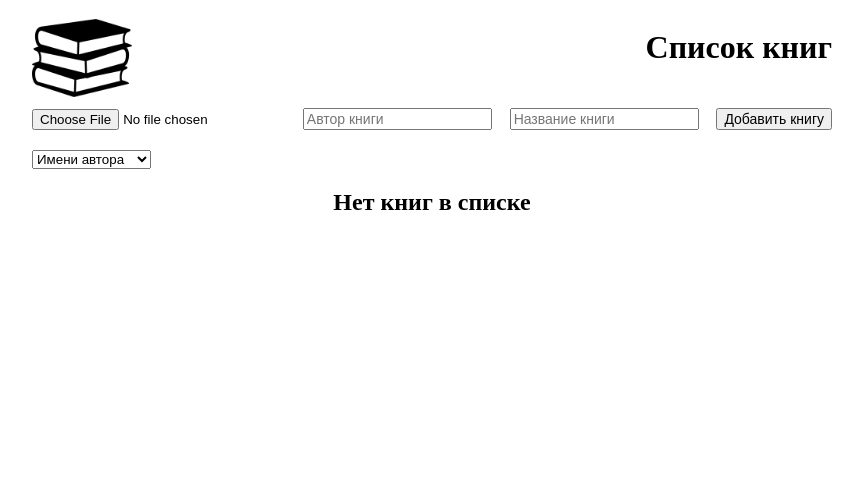
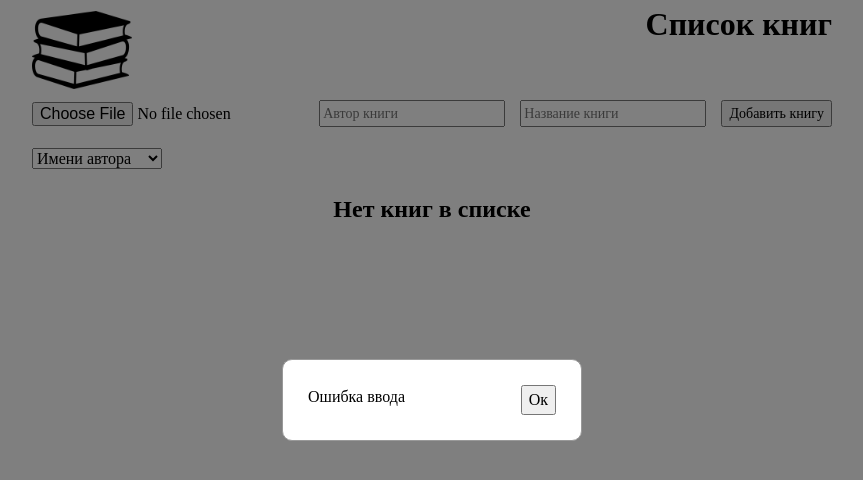
Before and after one commit to Maxac153/Test, a React (Create React App) app: page / in a window 1280 px wide. Both pictures are taken after typing "Sample", "Sample" into the empty fields and a click on the button "Добавить книгу". Shown: the top 480 px of the page, without its empty margins (208-1071 px from the left). Built offline with nearby package versions, Linux system fonts and the light colour scheme.

Commit message:
Add Clear.css, Add Modal

```diff
--- a/src/App.css
+++ b/src/App.css
@@ -1,67 +1,57 @@
-/* App */
+/* Wrapper */
 
-.App{
+.wrapper {
   width: 800px;
   margin: 0 auto;
 }
 
 /* Header */
 
-.header{
+.header {
   display: flex;
   justify-content: space-between;
 }
 
-.header__title{
+.header__title {
   text-align: center;
 }
 
-.header__logo{
+.header__logo {
   width: 100px;
 }
 
 /* Form */
 
-.add__book{
+.add__book {
   display: flex;
   align-items: center;
   justify-content: space-between;
 }
 
-.input{
+.input {
   font-size: 14px;
 }
 
-.btn{
+.btn {
   font-size: 14px;
 }
 
-
 /* Books list */
 
-.img_book{
+.img_book {
   width: 145px;
   height: 205px;
 }
 
 .item {
-    border: 1px #999 solid;
   display: flex;
   justify-content: space-between;
   align-items: center;
   margin: 20px 0;
   padding: 10px;
+  border: 1px #999 solid;
 }
 
-.no_books{
+.no_books {
   text-align: center;
 }
-
-/* Modal */
-
-.modal{
-    width: 300px;
-    height: 200px;
-    border: 1px #999 solid;
-    border-radius: 5px;
-}
--- a/src/App.js
+++ b/src/App.js
@@ -1,12 +1,13 @@
+import "./Clear.css";
 import "./App.css";
 import React, { useState } from "react";
 import Book from "./Components/BookItem";
 import Header from "./Components/Header";
 import Form from "./Components/Form";
 import Filter from "./Components/UI/filter/Filter";
+import Modal from "./Components/UI/modal/Modal";
 
 const App = () => {
-  //Преобразуем массив в объект
   let list = Object.values(localStorage).reduce((books, book) => {
     books = [...books, JSON.parse(book)];
     return books;
@@ -14,6 +15,7 @@ const App = () => {
 
   const [books, setBooks] = useState(list);
   const [filterSort, setFilterSort] = useState("");
+  const [modal, setModal] = useState(false);
 
   //Сортировка
   const sortBooks = (sort) => {
@@ -34,8 +36,10 @@ const App = () => {
 
   return (
     <div className="App">
+      <Modal visible={modal} setVisible={setModal}></Modal>
+      <div className="wrapper">
         <Header title={"Список книг"} />
-      <Form create={createBook} />
+        <Form create={createBook} setModal={setModal}/>
         <Filter
           value={filterSort}
           sort={sortBooks}
@@ -67,6 +71,7 @@ const App = () => {
           <h2 className="no_books">Нет книг в списке</h2>
         )}
       </div>
+    </div>
   );
 };
 export default App;
--- /dev/null
+++ b/src/Clear.css
@@ -0,0 +1,59 @@
+*,
+*::before,
+*::after {
+  box-sizing: border-box;
+}
+
+ul[class],
+ol[class] {
+  padding: 0;
+}
+
+body,
+h1,
+h2,
+h3,
+h4,
+p,
+ul[class],
+ol[class],
+li,
+figure,
+figcaption,
+blockquote,
+dl,
+dd {
+  margin: 0;
+}
+
+body {
+  min-height: 100vh;
+  scroll-behavior: smooth;
+  text-rendering: optimizeSpeed;
+  line-height: 1.5;
+}
+
+ul[class],
+ol[class] {
+  list-style: none;
+}
+
+a:not([class]) {
+  text-decoration-skip-ink: auto;
+}
+
+img {
+  max-width: 100%;
+  display: block;
+}
+
+article > * + * {
+  margin-top: 1em;
+}
+
+input,
+button,
+textarea,
+select {
+  font: inherit;
+}
--- a/src/Components/Form.jsx
+++ b/src/Components/Form.jsx
@@ -1,26 +1,28 @@
 import React, { useState } from "react";
 import Button from "../Components/UI/button/Button";
 import Input from "../Components/UI/input/Input";
-import Modal from "../Components/Modal";
 
-const Form = ({ create }) => {
+const Form = ({ create, setModal }) => {
   const [book, setBook] = useState({ img: "", author: "", name: "" });
 
   const handle = (e) => {
     e.preventDefault();
 
     let id = Date.now();
-    if (book.author !== "" || book.author !== "")
+    if (book.author !== "" || book.author !== "") {
       try {
         const reader = new FileReader();
         reader.readAsDataURL(book.img);
         reader.addEventListener("load", () => {
-          localStorage.setItem(`${id}`, JSON.stringify({
-            id:id,
-            img:reader.result,
-            author:book.author,
-            name:book.name,
-          }));
+          localStorage.setItem(
+            `${id}`,
+            JSON.stringify({
+              id: id,
+              img: reader.result,
+              author: book.author,
+              name: book.name,
+            })
+          );
           create({
             id: id,
             img: reader.result,
@@ -28,12 +30,15 @@ const Form = ({ create }) => {
             name: book.name,
           });
         });
-      } catch (err) {}
-
+      } catch (err) {
+        setModal(true);
+      }
+    } else setModal(true);
     setBook({ img: book.img, author: "", name: "" });
   };
 
   return (
+    <div>
       <form className="add__book">
         <Input
           type="file"
@@ -55,6 +60,7 @@ const Form = ({ create }) => {
           Добавить книгу
         </Button>
       </form>
+    </div>
   );
 };
 
--- a/src/Components/Modal.jsx
+++ /dev/null
@@ -1,12 +0,0 @@
-import Button from "./UI/button/Button";
-
-const Modal = ({ ...props }) => {
-  return (
-    <div className="modal">
-
-      <Button>OK</Button>
-    </div>
-  );
-};
-
-export default Modal;
--- /dev/null
+++ b/src/Components/UI/modal/Modal.jsx
@@ -0,0 +1,22 @@
+import cl from "./modal.module.css";
+import Button from "../button/Button";
+
+const Modal = ({ visible, setVisible }) => {
+  const rootClasses = [cl.modal];
+  if (visible) rootClasses.push(cl.active);
+
+  const hide = () => {
+    setVisible(false)
+  }
+
+  return (
+    <div className={rootClasses.join(" ")}>
+      <div className={cl.modalContent}>
+        <p>Ошибка ввода</p>
+        <Button onClick={hide}>Ок</Button>
+      </div>
+    </div>
+  );
+};
+
+export default Modal;
--- /dev/null
+++ b/src/Components/UI/modal/modal.module.css
@@ -0,0 +1,24 @@
+.modal {
+  position: fixed;
+  width: 100%;
+  top: 0;
+  bottom: 0;
+  display: none;
+  background: rgba(0, 0, 0, 0.5);
+}
+
+.modalContent {
+  display: flex;
+  padding: 25px;
+  min-width: 300px;
+  background-color: #fff;
+  border-radius: 10px;
+  justify-content: space-between;
+  border: 1px #999 solid;
+}
+
+.modal.active {
+  display: flex;
+  justify-content: center;
+  align-items: center;
+}
```
Lines whose indentation alone changed are shown as unchanged.
